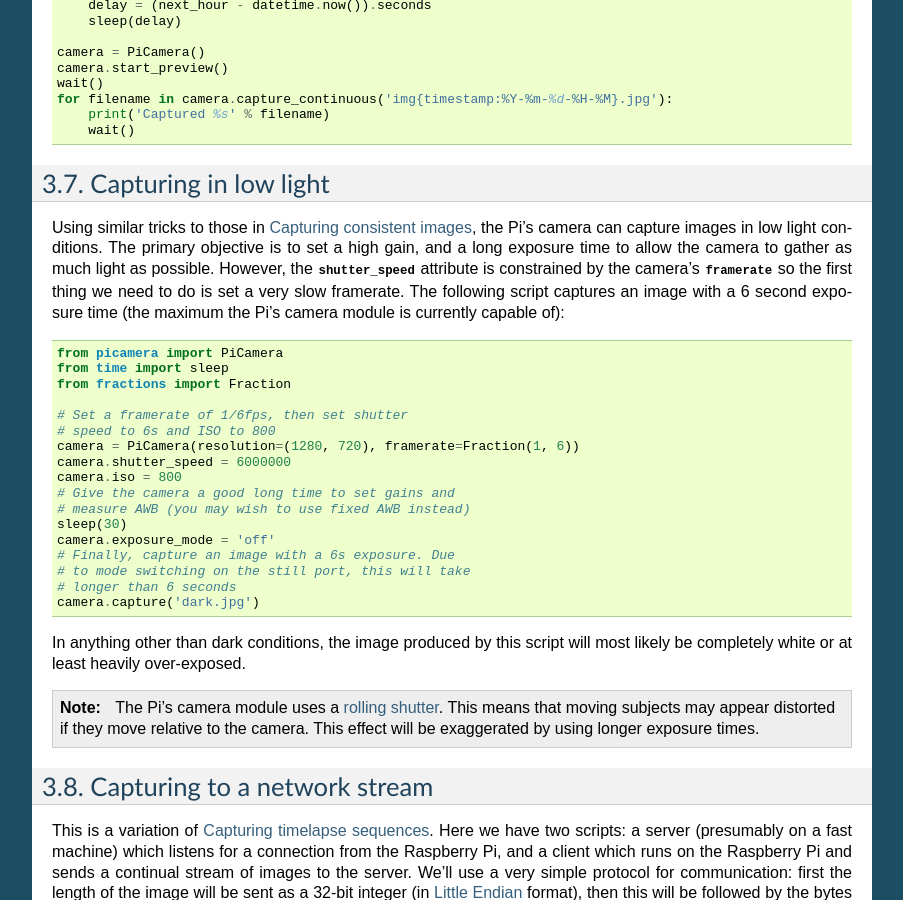
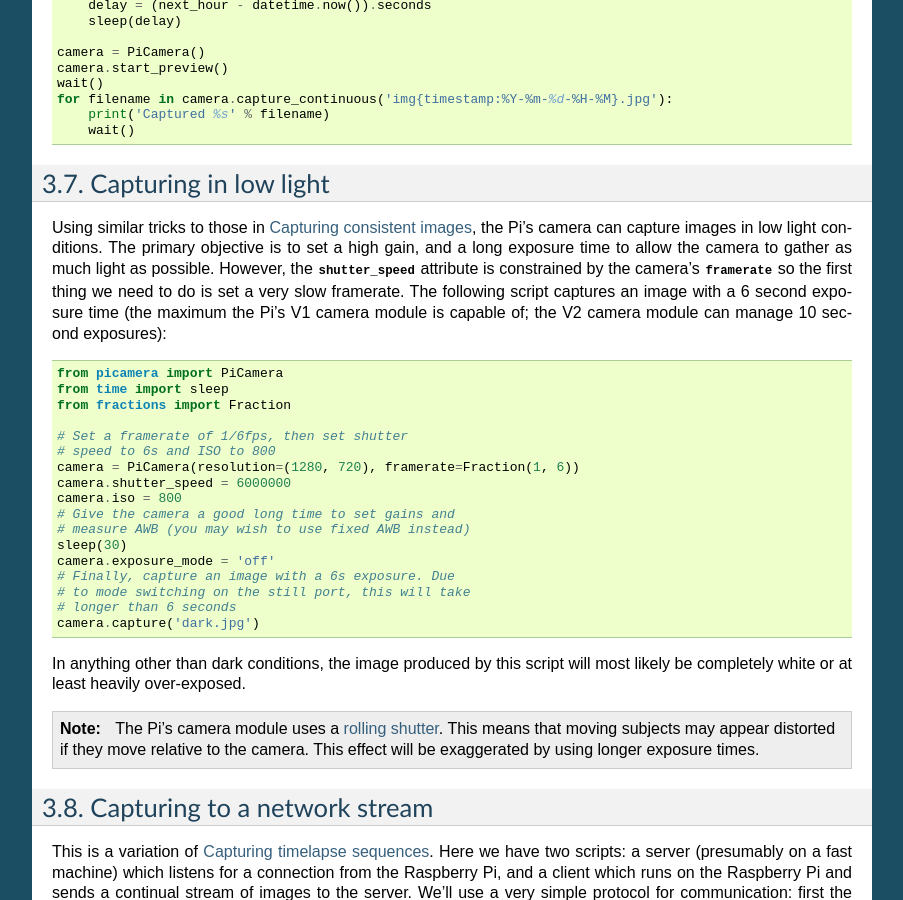
Before and after one commit to waveform80/picamera, a Sphinx documentation site: the page built from docs/recipes1.rst, in a window 1280 px wide and 900 px high, scrolled down 3333 px. Shown: the whole window, without its empty margins (198-1101 px from the left). Built offline with Sphinx 7.4.7, drawn with Linux system fonts in a browser that asks for light colours; pages that are not in the unit, such as notebooks, are missing from menus.

Commit message:
Correct longest exposure time

```diff
--- a/docs/recipes1.rst
+++ b/docs/recipes1.rst
@@ -250,8 +250,8 @@ gain, and a long exposure time to allow the camera to gather as much light as
 possible. However, the :attr:`~PiCamera.shutter_speed` attribute is constrained
 by the camera's :attr:`~PiCamera.framerate` so the first thing we need to do is
 set a very slow framerate. The following script captures an image with a 6
-second exposure time (the maximum the Pi's camera module is currently capable
-of)::
+second exposure time (the maximum the Pi's V1 camera module is capable of; the
+V2 camera module can manage 10 second exposures)::
 
     from picamera import PiCamera
     from time import sleep
```
